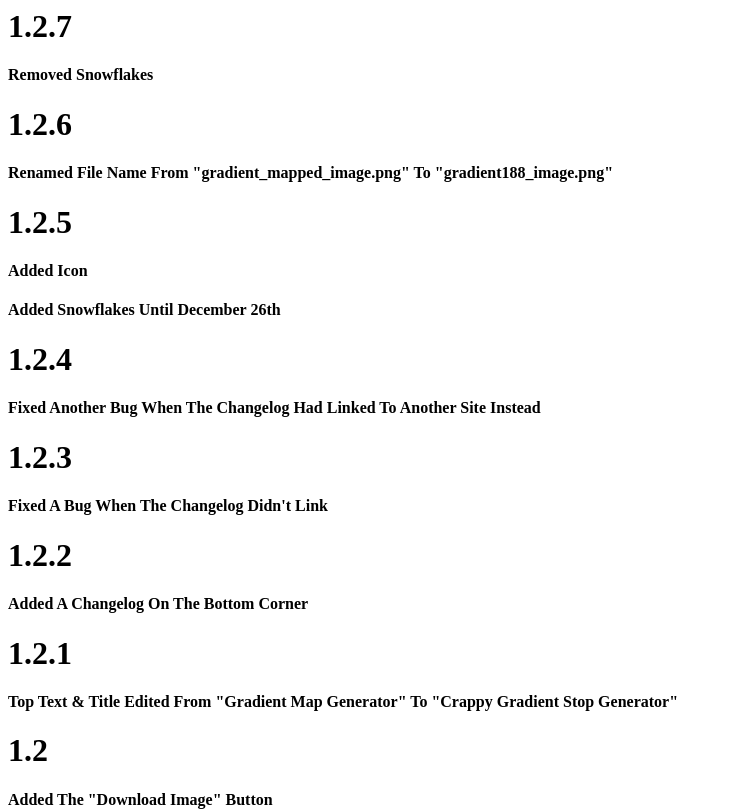
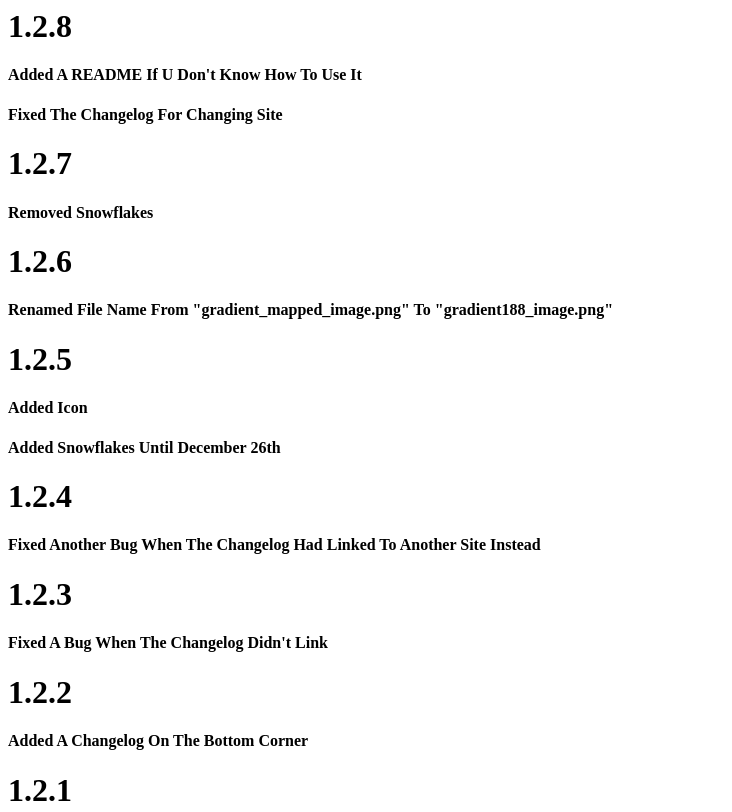
Before and after one commit to log833/cgsg-changelog, a plain HTML site: page index.html in a window 1280 px wide. Shown: the top 812 px of the page, without its empty margins (0-732 px from the left). Drawn offline with Linux system fonts and the light colour scheme.

Commit message:
Update index.html

```diff
--- a/index.html
+++ b/index.html
@@ -1,3 +1,6 @@
+<h1>1.2.8</h1>
+<h4>Added A README If U Don't Know How To Use It</h4>
+<h4>Fixed The Changelog For Changing Site</h4>
 <h1>1.2.7</h1>
 <h4>Removed Snowflakes</h4>
 <h1>1.2.6</h1>
```
